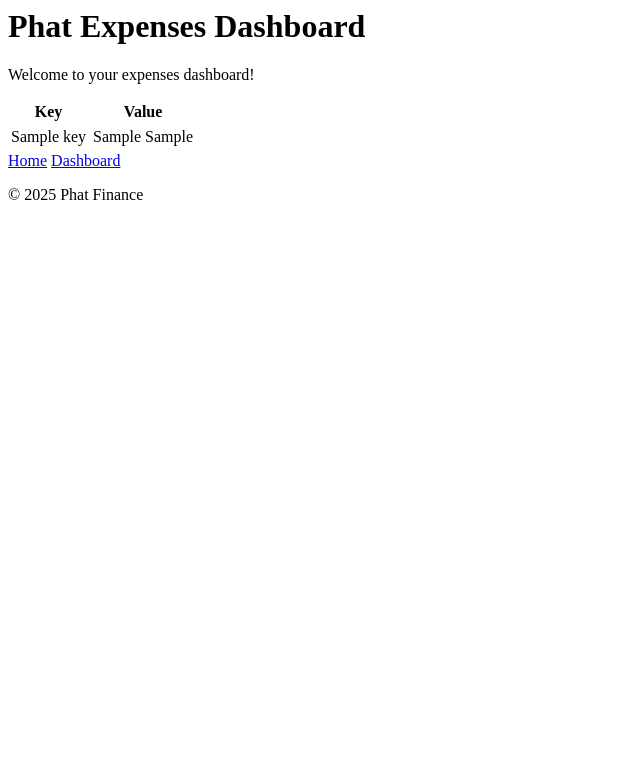
After one commit to Phat-pham99/Phat_Django_Badass, a Django app: template phat_finance/templates/expenses/index.html in a window 1280 px wide. The commit adds this page. Shown: the top 783 px of the page, without its empty margins (0-640 px from the left). Run offline with Django 5.2, Linux system fonts and the light colour scheme; the template is opened without the code that fills it: most values are stand-ins (such as "Sample title", 1, 10 or a date in 2020).

Commit message:
Expenses in-progress

```diff
--- a/Phat_Django_Badass/urls.py
+++ b/Phat_Django_Badass/urls.py
@@ -29,7 +29,8 @@ from api.views.Expense import ExpenseViewSet
 from api.views.Investment import InvestmentViewSet
 from api.views.TrackInvestment import TrackInvestmentViewSet
 from api.views.TrackGym import TrackGymViewSet
-from phat_finance.views import index as phat_finance_index
+from phat_finance.views import dashboard as phat_finance_dashboard
+from phat_finance.views import expense as phat_finance_expense
 
 router = routers.DefaultRouter()
 router.register(r"expense",ExpenseViewSet, basename="expense")
@@ -39,7 +40,8 @@ router.register(r'track_gym', TrackGymViewSet)
 
 urlpatterns = [
     path('', debug.default_urlconf),
-    path("phat_finance/", phat_finance_index, name="index"),
+    path("phat_finance/dashboard", phat_finance_dashboard, name="index"),
+    path("phat_finance/expense", phat_finance_expense, name="index"),
     path("admin/", admin.site.urls),
     path('api/', include(router.urls)),
     path('api-auth', include('rest_framework.urls', namespace='rest_framework')),
--- a/phat_finance/templates/dashboard/index.html
+++ b/phat_finance/templates/dashboard/index.html
@@ -17,7 +17,6 @@ table, th, td  {
             background-color: rgb(233, 255, 240);
             border:1px solid black;
         }
-
         </style>
         <title>Phat Finance Dashboard</title>
     </head>
@@ -50,8 +49,9 @@ table, th, td  {
         </table>
     </div>
     <footer>
-        <a href="/">Home</a> |
-        <p>&copy; 2023 Phat Finance</p>
+        <a href="/">Home</a>
+        <a href="/phat_finance/expense">Expense</a>
+        <p>&copy; 2025 Phat Finance</p>
     </footer>
     <script>
         // You can add JavaScript here for interactivity
--- /dev/null
+++ b/phat_finance/templates/expenses/index.html
@@ -0,0 +1,53 @@
+<html>
+    <head>
+        <title>Phat Expenses Dashboard</title>
+    </head>
+    <body>
+        <h1>Phat Expenses Dashboard</h1>
+        <p>Welcome to your expenses dashboard!</p>
+
+  <table>
+        <thead>
+            <tr>
+                <th>Key</th>
+                <th>Value</th>
+            </tr>
+        </thead>
+        <tbody>
+            {% for item_json_data in json_data %}
+            {% for key, value in item_json_data.items %}
+                <tr>
+                    <td>{{ key }}</td>
+                    <td>
+                        {% if value %}
+                            <table>
+                                {% for sub_key, sub_value in value.items %}
+                                    <tr>
+                                        <td>{{ sub_key }}</td>
+                                        <td>{{ sub_value }}</td>
+                                    </tr>
+                                {% endfor %}
+                            </table>
+                        {% elif value|length > 1 and value|slice:":1"|first == '[' %}
+                            <ul>
+                                {% for item in value %}
+                                    <li>{{ item }}</li>
+                                {% endfor %}
+                            </ul>
+                        {% else %}
+                            {{ value }}
+                        {% endif %}
+                    </td>
+                </tr>
+                {% endfor %}
+                {% endfor %}
+        </tbody>
+    </table>
+
+    </body>
+    <footer>
+        <a href="/">Home</a>
+        <a href="/phat_finance/dashboard">Dashboard</a>
+        <p>&copy; 2025 Phat Finance</p>
+    </footer>
+</html>
```
Also changed, not shown: phat_finance/views.py (+20 -1 lines). Lines whose indentation alone changed are shown as unchanged.
